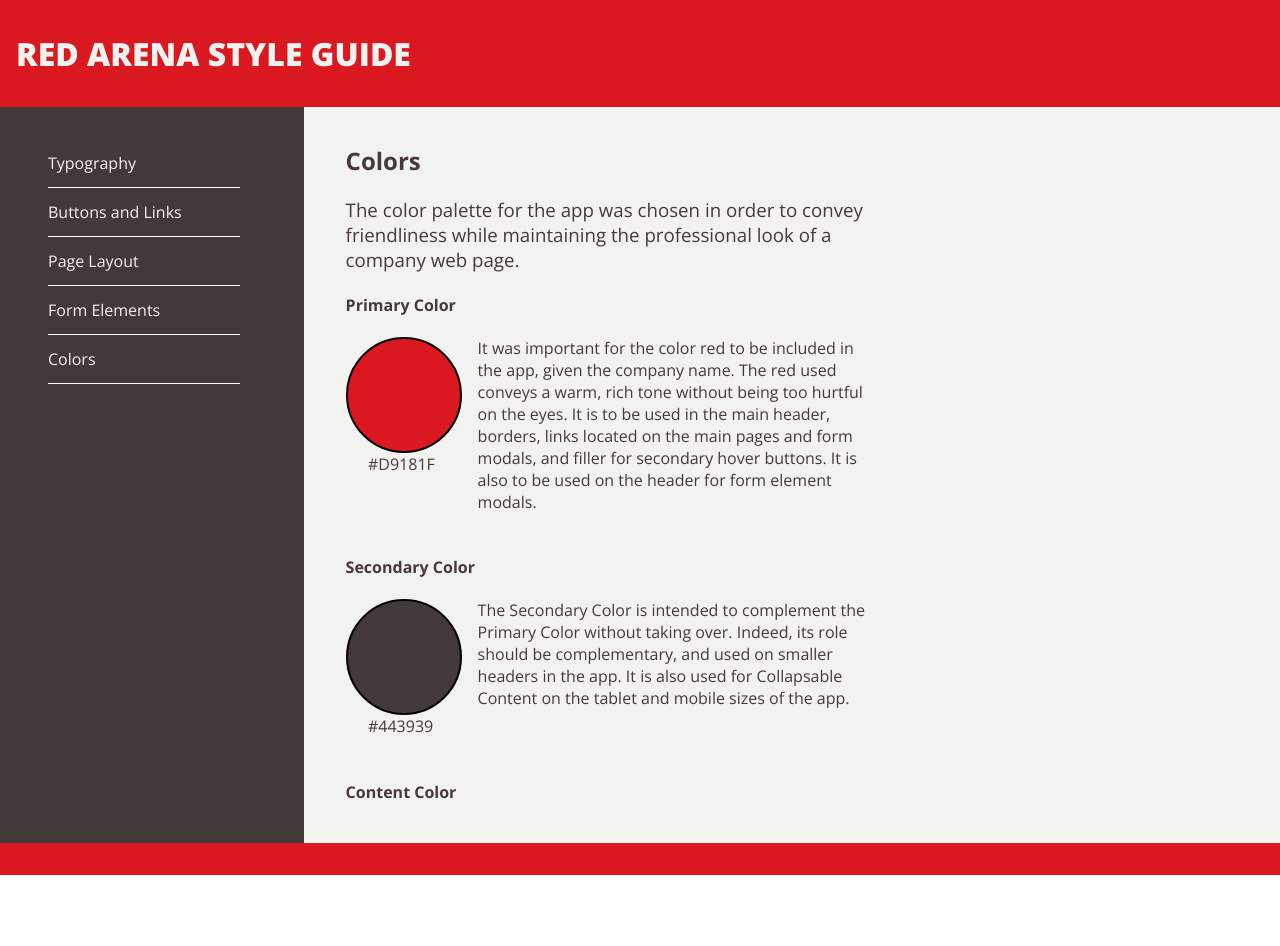
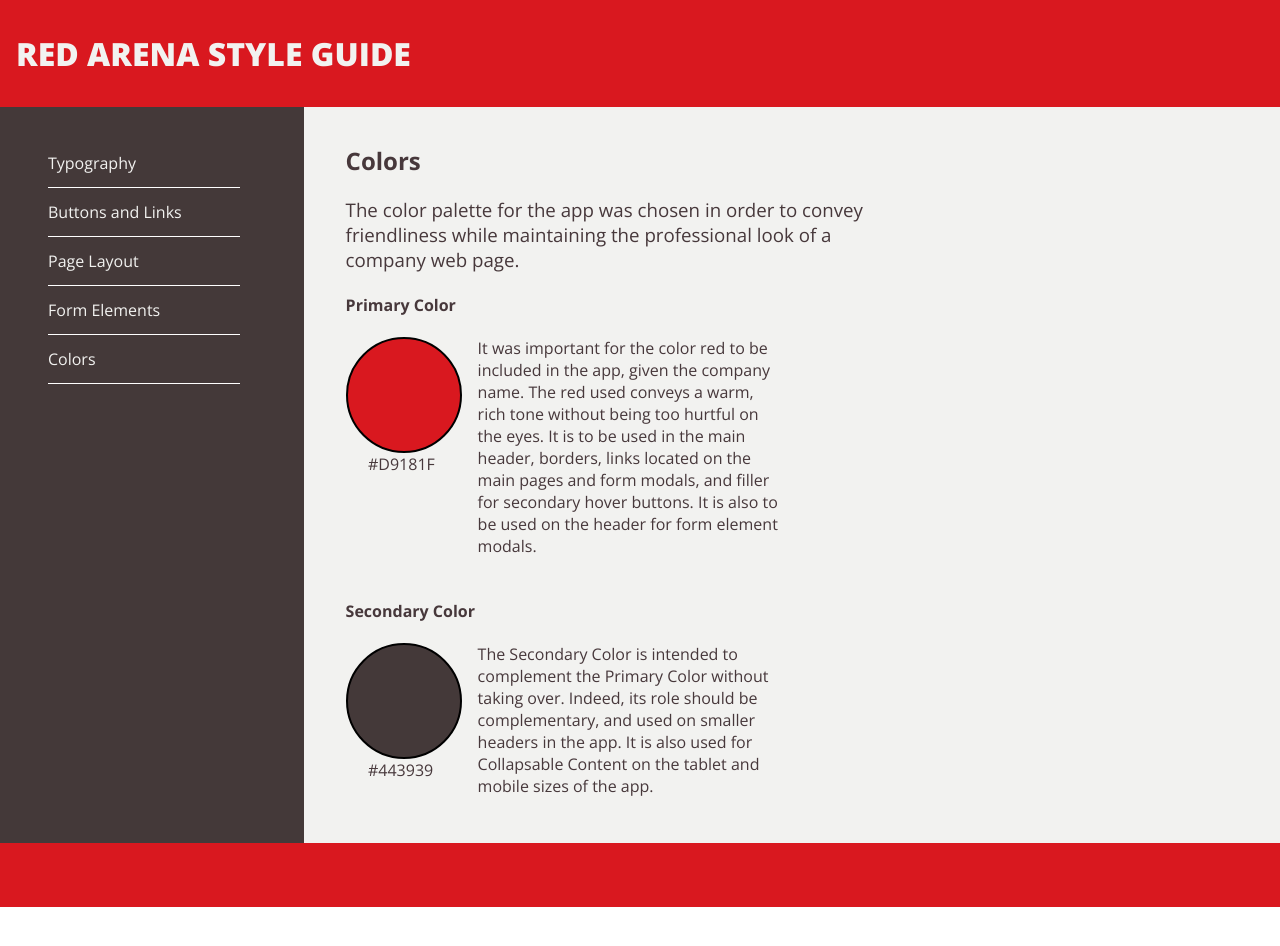
Before and after one commit to scottanderson5/REDarena, a Jekyll site: the page built from 05_colors.html, in a window 1280 px wide. Shown: the top 946 px of the page. Built offline with Jekyll 4.4.1, drawn with Linux system fonts in a browser that asks for light colours; nearby versions of some CDN libraries.

Commit message:
Fixing Responsiveness Issues

```diff
--- a/css/main.scss
+++ b/css/main.scss
@@ -402,20 +402,21 @@ p{
 }
 
 .color-description{
-	width: 22em;
+	width: 90%;
 	float: left;
 	margin-top: 1em;
 	font-weight: 200;
 
 	@media (min-width: 650px){
-		width: 16em;
+		//width: 16em;
+		width: 55%;
 		float: right;
 		margin-right: 0em;
 		margin-top: 0;
 	}
 
 	@media (min-width: 900px){
-		width: 25em;
+		//width: 25em;
 		float: left;
 		margin-left: 1em;
 	}
@@ -526,6 +527,6 @@ p{
 	padding: 0.5em;
 }
  footer{
- 	height: 2em;
+ 	height: 4em;
  	background-color: $PrimaryColor;
  }
```
Also changed, not shown: 2 other files.
